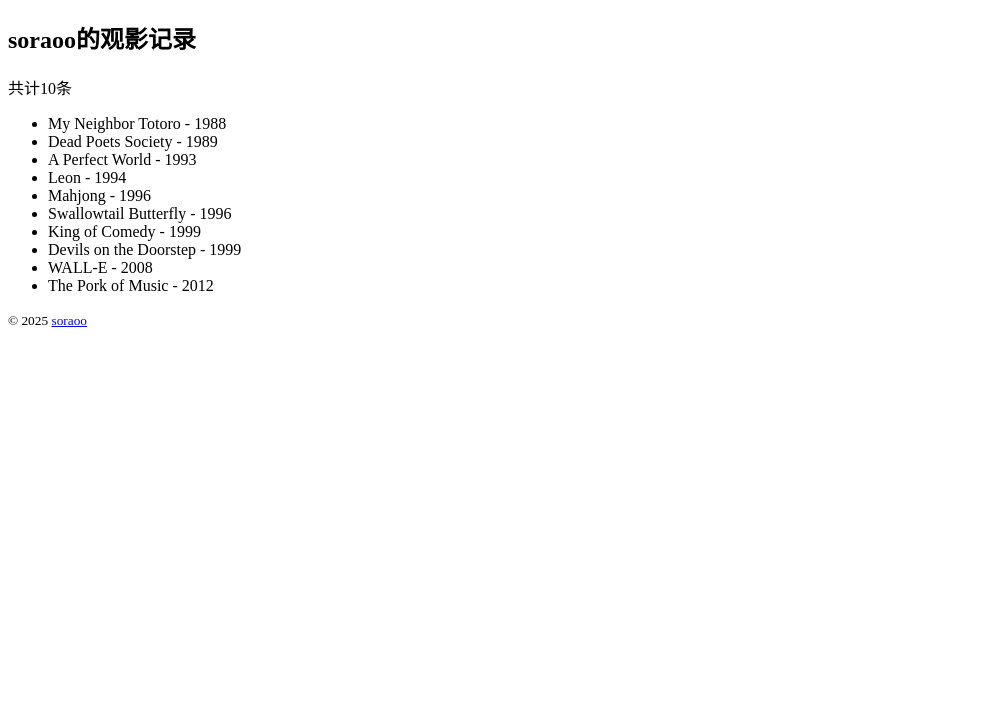
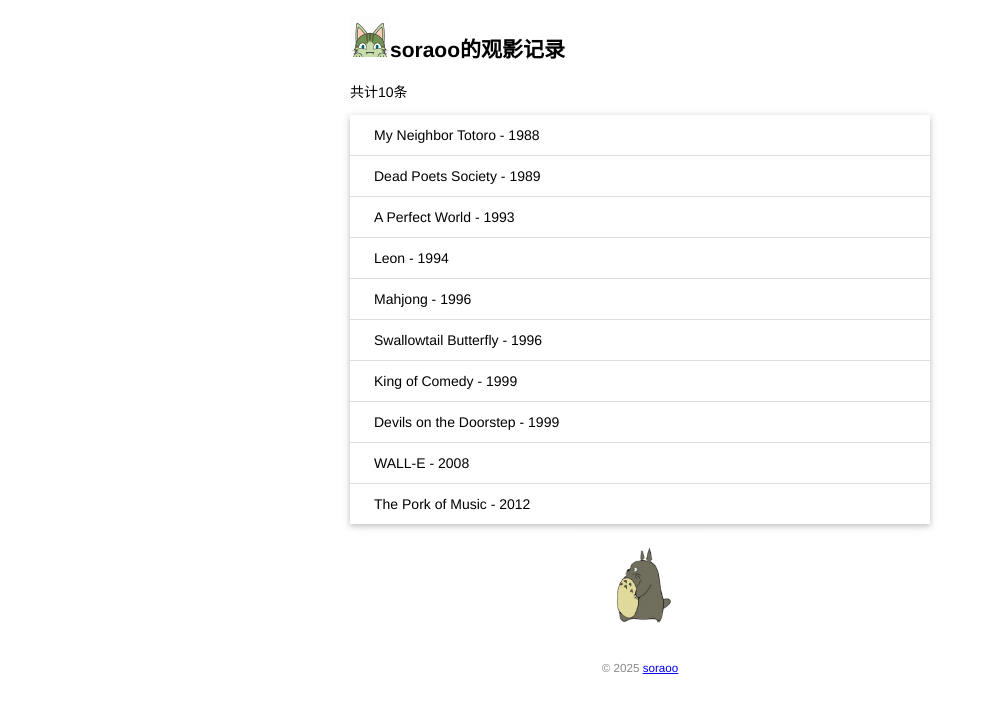
Before and after one commit to soraoo/watchlist, a Flask app: page / in a window 1280 px wide. Shown: the top 713 px of the page, without its empty margins (0-988 px from the left). Run offline with Flask 3, Linux system fonts and the light colour scheme.

Commit message:
添加静态文件

```diff
--- /dev/null
+++ b/static/style.css
@@ -0,0 +1,48 @@
+/* 页面整体 */
+body {
+    margin: auto;
+    max-width: 580px;
+    font-size: 14px;
+    font-family: Helvetica, Arial, sans-serif;
+}
+
+/* 页脚 */
+footer {
+    color: #888;
+    margin-top: 15px;
+    text-align: center;
+    padding: 10px;
+}
+
+/* 头像 */
+.avatar {
+    width: 40px;
+}
+
+/* 电影列表 */
+.movie-list {
+    list-style-type: none;
+    padding: 0;
+    margin-bottom: 10px;
+    box-shadow: 0 2px 5px 0 rgba(0, 0, 0, 0.16), 0 2px 10px 0 rgba(0, 0, 0, 0.12);
+}
+
+.movie-list li {
+    padding: 12px 24px;
+    border-bottom: 1px solid #ddd;
+}
+
+.movie-list li:last-child {
+    border-bottom:none;
+}
+
+.movie-list li:hover {
+    background-color: #f8f9fa;
+}
+
+/* 龙猫图片 */
+.totoro {
+    display: block;
+    margin: 0 auto;
+    height: 100px;
+}
--- a/templates/index.html
+++ b/templates/index.html
@@ -3,15 +3,18 @@
 <head>
     <meta charset="UTF-8">
     <title>{{ name }}的观影记录</title>
+    <link rel="icon" href="{{ url_for('static', filename='favicon.png') }}">
+    <link rel="stylesheet" href="{{ url_for('static', filename='style.css') }}" type="text/css">
 </head>
 <body>
-    <h2>{{ name }}的观影记录</h2>
+    <h2><img alt="Avatar" class="avatar" src="{{ url_for('static', filename='images/avatar.png') }}">{{ name }}的观影记录</h2>
     <p>共计{{ movies|length }}条</p>
-    <ul>
+    <ul class="movie-list">
         {% for movie in movies %}
         <li>{{ movie.title }} - {{ movie.year }}</li>
         {% endfor %}
     </ul>
+    <img alt="Walking Totoro" class="totoro" src="{{ url_for('static', filename='images/totoro.gif') }}">
     <footer>
         <small>&copy; 2025 <a href="https://github.com/soraoo/watchlist">soraoo</a></small>
     </footer>
```
Also changed, not shown: static/favicon.png (added), static/images/avatar.png (added), static/images/totoro.gif (added).
